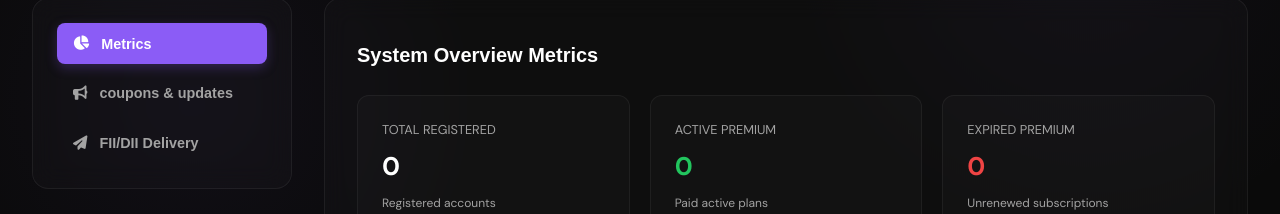
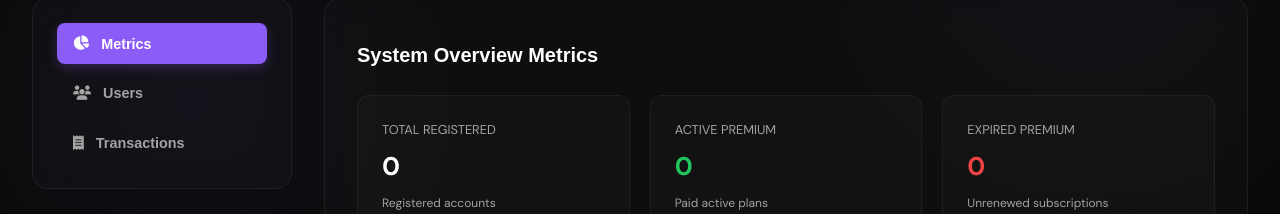
Before and after one commit to elitelab-in/IPO-dashboard-, a plain HTML site: page admin.html in a window 1280 px wide. Shown: the part 300-514 px from the top of the page. Drawn offline with Linux system fonts and the light colour scheme; no server answers.

Commit message:
Add files via upload

```diff
--- a/admin.html
+++ b/admin.html
@@ -261,12 +261,11 @@
                 <button class="admin-menu-item active" onclick="switchSection('dashboard')">
                     <i class="fa-solid fa-chart-pie"></i> Metrics
                 </button>
-
-                <button class="admin-menu-item" onclick="switchSection('marketing')">
-                    <i class="fa-solid fa-bullhorn"></i> coupons & updates
+                <button class="admin-menu-item" onclick="switchSection('users')">
+                    <i class="fa-solid fa-users"></i> Users
                 </button>
-                <button class="admin-menu-item" onclick="switchSection('fiidii')">
-                    <i class="fa-solid fa-paper-plane"></i> FII/DII Delivery
+                <button class="admin-menu-item" onclick="switchSection('payments')">
+                    <i class="fa-solid fa-receipt"></i> Transactions
                 </button>
             </div>
 
```
